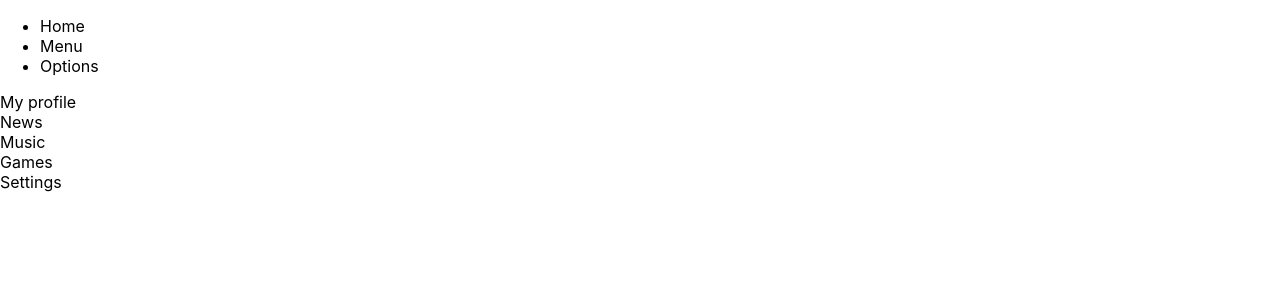
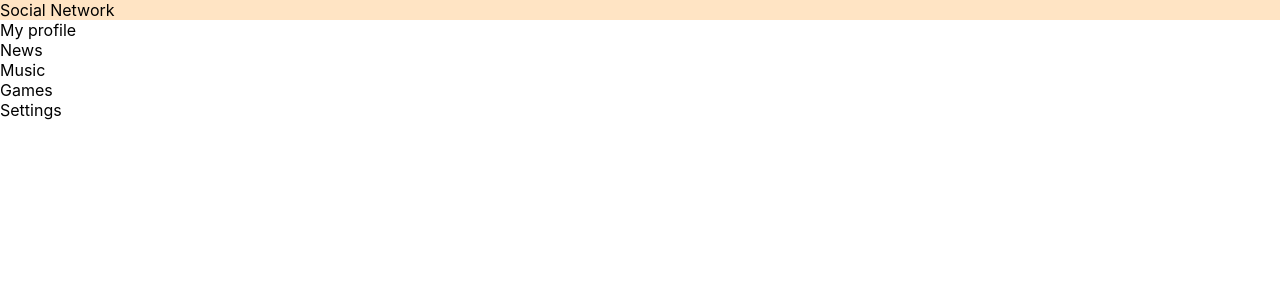
Before and after one commit to alexander1934/react-app1, a React (Create React App) app: page / in a window 1280 px wide. Shown: the top 300 px of the page. Built offline with nearby package versions, Linux system fonts and the light colour scheme.

Commit message:
Created CSS modules

```diff
--- a/src/Header.js
+++ b/src/Header.js
@@ -1,10 +1,8 @@
+import header from "./Header.module.css"
+
 const Header = () => {
   return (
-    <ul>
-      <li>Home</li>
-      <li>Menu</li>
-      <li>Options</li>
-    </ul>
+    <div className={header.block}>Social Network</div>
   );
 };
 
--- /dev/null
+++ b/src/Header.module.css
@@ -0,0 +1,3 @@
+.block {
+    background-color: bisque;
+}
```
